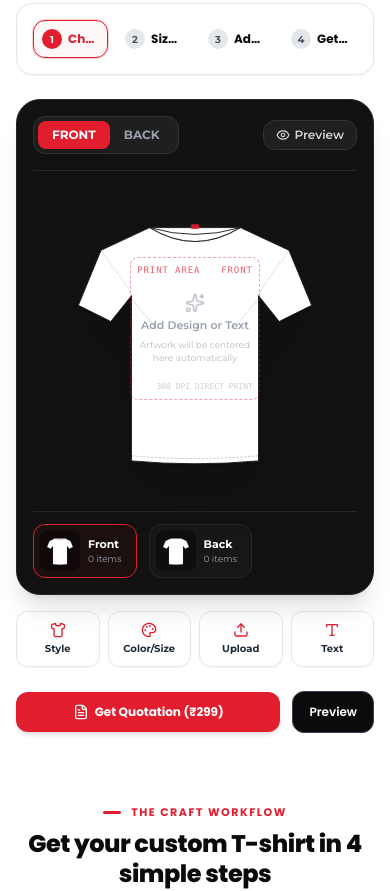
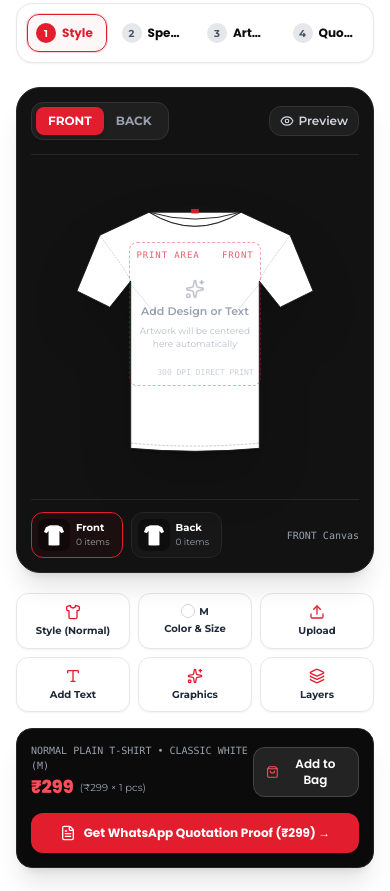
Before and after one commit to pavanstarkin-tech/sri-penusila-tsirt, a Next.js app: page /custom-printing in a window 390 px wide. Shown: the part 900-1791 px from the top of the page. Built offline with nearby package versions, Linux system fonts and the light colour scheme.

Commit message:
Enhance customize page mobile responsiveness, touch controls, and tool sheets

```diff
--- a/components/CustomizerStudio.tsx
+++ b/components/CustomizerStudio.tsx
@@ -312,15 +312,15 @@ export default function CustomizerStudio({ mode = "full" }: CustomizerStudioProp
   return (
     <div className="space-y-6">
       {/* ============================================================ */}
-      {/* 4-STEP PROGRESS HEADER                                       */}
+      {/* 4-STEP PROGRESS HEADER (Tap to open corresponding sheet)      */}
       {/* ============================================================ */}
-      <div className="bg-white rounded-2xl border border-[#E7E7E7] p-4 shadow-xs">
-        <div className="grid grid-cols-4 gap-2 sm:gap-4">
+      <div className="bg-white rounded-2xl border border-[#E7E7E7] p-2.5 sm:p-4 shadow-xs">
+        <div className="grid grid-cols-4 gap-1.5 sm:gap-4">
           {[
-            { num: 1, label: "Choose Style", sub: activeStyle.name },
-            { num: 2, label: "Size & Color", sub: `${activeColor.name} • ${selectedSize}` },
-            { num: 3, label: "Add Artwork", sub: `${frontCustomization.layers.length + backCustomization.layers.length} Layers` },
-            { num: 4, label: "Get Quotation", sub: `₹${estimatedTotalPrice}` }
+            { num: 1, label: "Style", fullLabel: "Choose Style", sub: activeStyle.name, sheet: "style" as const },
+            { num: 2, label: "Specs", fullLabel: "Size & Color", sub: `${activeColor.name} • ${selectedSize}`, sheet: "color" as const },
+            { num: 3, label: "Artwork", fullLabel: "Add Artwork", sub: `${frontCustomization.layers.length + backCustomization.layers.length} Layers`, sheet: "upload" as const },
+            { num: 4, label: "Quote", fullLabel: "Get Quotation", sub: `₹${estimatedTotalPrice}`, sheet: null }
           ].map((step) => {
             const isActive = currentStep === step.num;
             const isCompleted = currentStep > step.num;
@@ -329,7 +329,14 @@ export default function CustomizerStudio({ mode = "full" }: CustomizerStudioProp
               <button
                 key={step.num}
                 type="button"
-                onClick={() => setCurrentStep(step.num as any)}
+                onClick={() => {
+                  setCurrentStep(step.num as any);
+                  if (step.sheet) {
+                    setMobileSheet(step.sheet);
+                  } else if (step.num === 4) {
+                    handleGenerateQuotation();
+                  }
+                }}
                 className={`text-left p-2 sm:p-2.5 rounded-xl border transition-all ${
                   isActive
                     ? "bg-red-50/60 border-[#E11D2E] ring-1 ring-[#E11D2E]/20"
@@ -355,7 +362,8 @@ export default function CustomizerStudio({ mode = "full" }: CustomizerStudioProp
                       isActive ? "text-[#E11D2E]" : "text-[#0B0B0B]"
                     }`}
                   >
-                    {step.label}
+                    <span className="sm:hidden">{step.label}</span>
+                    <span className="hidden sm:inline">{step.fullLabel}</span>
                   </span>
                 </div>
                 <div className="hidden sm:block text-[10px] text-gray-500 font-mono mt-1 truncate pl-7">
@@ -442,9 +450,9 @@ export default function CustomizerStudio({ mode = "full" }: CustomizerStudioProp
         {/* CENTER COLUMN: LIVE INTERACTIVE T-SHIRT CANVAS (Col 5)       */}
         {/* ============================================================ */}
         <div className="lg:col-span-5 space-y-4">
-          <div className="bg-[#121212] rounded-3xl border border-[#262626] p-4 sm:p-6 relative shadow-xl overflow-hidden">
+          <div className="bg-[#121212] rounded-3xl border border-[#262626] p-3.5 sm:p-6 relative shadow-xl overflow-hidden">
             {/* Top Canvas Bar: Front/Back Segmented Control + Preview Mode */}
-            <div className="flex items-center justify-between gap-2 pb-4 border-b border-[#262626]">
+            <div className="flex items-center justify-between gap-2 pb-3.5 border-b border-[#262626]">
               {/* Segmented Control [ FRONT ] [ BACK ] */}
               <div className="flex items-center bg-[#1F1F1F] p-1 rounded-xl border border-[#333333]">
                 <button
@@ -453,7 +461,7 @@ export default function CustomizerStudio({ mode = "full" }: CustomizerStudioProp
                     setActiveSide("front");
                     setSelectedLayerId(null);
                   }}
-                  className={`flex items-center gap-1.5 px-3.5 py-1.5 rounded-lg text-xs font-bold transition-all ${
+                  className={`flex items-center gap-1.5 px-3 sm:px-3.5 py-1.5 rounded-lg text-xs font-bold transition-all ${
                     activeSide === "front"
                       ? "bg-[#E11D2E] text-white shadow-md"
                       : "text-gray-400 hover:text-white"
@@ -471,7 +479,7 @@ export default function CustomizerStudio({ mode = "full" }: CustomizerStudioProp
                     setActiveSide("back");
                     setSelectedLayerId(null);
                   }}
-                  className={`flex items-center gap-1.5 px-3.5 py-1.5 rounded-lg text-xs font-bold transition-all ${
+                  className={`flex items-center gap-1.5 px-3 sm:px-3.5 py-1.5 rounded-lg text-xs font-bold transition-all ${
                     activeSide === "back"
                       ? "bg-[#E11D2E] text-white shadow-md"
                       : "text-gray-400 hover:text-white"
@@ -485,18 +493,18 @@ export default function CustomizerStudio({ mode = "full" }: CustomizerStudioProp
               </div>
 
               {/* Preview Toggle & Clear Side */}
-              <div className="flex items-center gap-2">
+              <div className="flex items-center gap-1.5 sm:gap-2">
                 <button
                   type="button"
                   onClick={() => setIsPreviewMode(!isPreviewMode)}
-                  className={`flex items-center gap-1 px-3 py-1.5 rounded-xl text-xs font-semibold border transition-all ${
+                  className={`flex items-center gap-1 px-2.5 sm:px-3 py-1.5 rounded-xl text-xs font-semibold border transition-all ${
                     isPreviewMode
                       ? "bg-white text-black border-white"
                       : "bg-[#1F1F1F] text-gray-300 border-[#333333] hover:border-gray-500"
                   }`}
                 >
                   {isPreviewMode ? <EyeOff className="w-3.5 h-3.5" /> : <Eye className="w-3.5 h-3.5" />}
-                  <span>{isPreviewMode ? "Edit Mode" : "Preview"}</span>
+                  <span>{isPreviewMode ? "Edit" : "Preview"}</span>
                 </button>
 
                 {activeLayers.length > 0 && !isPreviewMode && (
@@ -513,7 +521,7 @@ export default function CustomizerStudio({ mode = "full" }: CustomizerStudioProp
             </div>
 
             {/* MAIN STAGE: The T-Shirt Mockup + Printable Region */}
-            <div className="relative w-full aspect-square max-w-[460px] mx-auto flex items-center justify-center my-2">
+            <div className="relative w-full aspect-square max-w-[340px] sm:max-w-[440px] mx-auto flex items-center justify-center my-2">
               {/* Base SVG Mockup with Shading & Folds */}
               <TshirtMockupSvg
                 styleId={selectedStyleId}
@@ -542,7 +550,7 @@ export default function CustomizerStudio({ mode = "full" }: CustomizerStudioProp
 
             {/* Bottom Surface Switcher Thumbnails */}
             <div className="pt-3 border-t border-[#262626] flex items-center justify-between">
-              <div className="flex items-center gap-3">
+              <div className="flex items-center gap-2 sm:gap-3">
                 {/* FRONT THUMBNAIL */}
                 <button
                   type="button"
@@ -550,13 +558,13 @@ export default function CustomizerStudio({ mode = "full" }: CustomizerStudioProp
                     setActiveSide("front");
                     setSelectedLayerId(null);
                   }}
-                  className={`flex items-center gap-2 p-1.5 rounded-xl border transition-all ${
+                  className={`flex items-center gap-1.5 sm:gap-2 p-1.5 rounded-xl border transition-all ${
                     activeSide === "front"
                       ? "border-[#E11D2E] bg-red-950/20"
                       : "border-[#262626] bg-[#171717] hover:border-gray-500"
                   }`}
                 >
-                  <div className="relative w-10 h-10 rounded-lg overflow-hidden bg-black/40 p-0.5">
+                  <div className="relative w-8 h-8 sm:w-10 sm:h-10 rounded-lg overflow-hidden bg-black/40 p-0.5">
                     <TshirtMockupSvg
                       styleId={selectedStyleId}
                       side="front"
@@ -567,7 +575,7 @@ export default function CustomizerStudio({ mode = "full" }: CustomizerStudioProp
                       <span className="absolute bottom-0.5 right-0.5 w-2 h-2 rounded-full bg-[#E11D2E]" />
                     )}
                   </div>
-                  <div className="text-left text-[11px] pr-2">
+                  <div className="text-left text-[10px] sm:text-[11px] pr-1.5">
                     <div className="font-bold text-white leading-tight">Front</div>
                     <div className="text-[9px] text-gray-400">
                       {frontCustomization.layers.length} items
@@ -582,13 +590,13 @@ export default function CustomizerStudio({ mode = "full" }: CustomizerStudioProp
                     setActiveSide("back");
                     setSelectedLayerId(null);
                   }}
-                  className={`flex items-center gap-2 p-1.5 rounded-xl border transition-all ${
+                  className={`flex items-center gap-1.5 sm:gap-2 p-1.5 rounded-xl border transition-all ${
                     activeSide === "back"
                       ? "border-[#E11D2E] bg-red-950/20"
                       : "border-[#262626] bg-[#171717] hover:border-gray-500"
                   }`}
                 >
-                  <div className="relative w-10 h-10 rounded-lg overflow-hidden bg-black/40 p-0.5">
+                  <div className="relative w-8 h-8 sm:w-10 sm:h-10 rounded-lg overflow-hidden bg-black/40 p-0.5">
                     <TshirtMockupSvg
                       styleId={selectedStyleId}
                       side="back"
@@ -599,7 +607,7 @@ export default function CustomizerStudio({ mode = "full" }: CustomizerStudioProp
                       <span className="absolute bottom-0.5 right-0.5 w-2 h-2 rounded-full bg-[#E11D2E]" />
                     )}
                   </div>
-                  <div className="text-left text-[11px] pr-2">
+                  <div className="text-left text-[10px] sm:text-[11px] pr-1.5">
                     <div className="font-bold text-white leading-tight">Back</div>
                     <div className="text-[9px] text-gray-400">
                       {backCustomization.layers.length} items
@@ -609,36 +617,53 @@ export default function CustomizerStudio({ mode = "full" }: CustomizerStudioProp
               </div>
 
               {/* Status Hint */}
-              <div className="text-[10px] text-gray-400 font-mono hidden sm:block">
-                Drag layer to position
+              <div className="text-[10px] text-gray-400 font-mono">
+                {activeSide.toUpperCase()} Canvas
               </div>
             </div>
           </div>
 
-          {/* Mobile-Only Toolbar (Opens Bottom Sheets) */}
-          <div className="lg:hidden grid grid-cols-4 gap-2">
+          {/* ============================================================ */}
+          {/* MOBILE 6-TOOL GRID (Fast access to all customizer features)  */}
+          {/* ============================================================ */}
+          <div className="lg:hidden grid grid-cols-3 sm:grid-cols-6 gap-2 pt-1">
             <button
               type="button"
-              onClick={() => setMobileSheet("style")}
-              className="p-2.5 bg-white border border-gray-200 rounded-xl flex flex-col items-center gap-1 text-xs font-bold text-gray-800 shadow-xs active:bg-gray-50"
+              onClick={() => {
+                setCurrentStep(1);
+                setMobileSheet("style");
+              }}
+              className="p-2.5 bg-white border border-gray-200 rounded-xl flex flex-col items-center gap-1 text-xs font-bold text-gray-800 shadow-xs active:bg-gray-50 hover:border-[#E11D2E] transition-all"
             >
               <Shirt className="w-4 h-4 text-[#E11D2E]" />
-              <span className="text-[10px]">Style</span>
+              <span className="text-[10px] truncate max-w-full">Style ({activeStyle.name.split(" ")[0]})</span>
             </button>
 
             <button
               type="button"
-              onClick={() => setMobileSheet("color")}
-              className="p-2.5 bg-white border border-gray-200 rounded-xl flex flex-col items-center gap-1 text-xs font-bold text-gray-800 shadow-xs active:bg-gray-50"
+              onClick={() => {
+                setCurrentStep(2);
+                setMobileSheet("color");
+              }}
+              className="p-2.5 bg-white border border-gray-200 rounded-xl flex flex-col items-center gap-1 text-xs font-bold text-gray-800 shadow-xs active:bg-gray-50 hover:border-[#E11D2E] transition-all"
             >
-              <Palette className="w-4 h-4 text-[#E11D2E]" />
-              <span className="text-[10px]">Color/Size</span>
+              <div className="flex items-center gap-1">
+                <span
+                  className="w-3.5 h-3.5 rounded-full border border-gray-300"
+                  style={{ backgroundColor: activeColor.hex }}
+                />
+                <span className="text-[10px]">{selectedSize}</span>
+              </div>
+              <span className="text-[10px] truncate max-w-full">Color & Size</span>
             </button>
 
             <button
               type="button"
-              onClick={() => setMobileSheet("upload")}
-              className="p-2.5 bg-white border border-gray-200 rounded-xl flex flex-col items-center gap-1 text-xs font-bold text-gray-800 shadow-xs active:bg-gray-50"
+              onClick={() => {
+                setCurrentStep(3);
+                setMobileSheet("upload");
+              }}
+              className="p-2.5 bg-white border border-gray-200 rounded-xl flex flex-col items-center gap-1 text-xs font-bold text-gray-800 shadow-xs active:bg-gray-50 hover:border-[#E11D2E] transition-all"
             >
               <Upload className="w-4 h-4 text-[#E11D2E]" />
               <span className="text-[10px]">Upload</span>
@@ -646,31 +671,84 @@ export default function CustomizerStudio({ mode = "full" }: CustomizerStudioProp
 
             <button
               type="button"
-              onClick={() => setMobileSheet("text")}
-              className="p-2.5 bg-white border border-gray-200 rounded-xl flex flex-col items-center gap-1 text-xs font-bold text-gray-800 shadow-xs active:bg-gray-50"
+              onClick={() => {
+                setCurrentStep(3);
+                setMobileSheet("text");
+              }}
+              className="p-2.5 bg-white border border-gray-200 rounded-xl flex flex-col items-center gap-1 text-xs font-bold text-gray-800 shadow-xs active:bg-gray-50 hover:border-[#E11D2E] transition-all"
             >
               <Type className="w-4 h-4 text-[#E11D2E]" />
-              <span className="text-[10px]">Text</span>
-            </button>
-          </div>
-
-          {/* Mobile Bottom Floating Action */}
-          <div className="lg:hidden flex items-center gap-3 pt-2">
-            <button
-              type="button"
-              onClick={handleGenerateQuotation}
-              className="flex-1 py-3 bg-[#E11D2E] text-white font-poppins font-bold text-xs rounded-xl shadow-md flex items-center justify-center gap-1.5"
-            >
-              <FileText className="w-4 h-4" />
-              <span>Get Quotation (₹{estimatedTotalPrice})</span>
+              <span className="text-[10px]">Add Text</span>
             </button>
 
             <button
               type="button"
-              onClick={() => setIsPreviewMode(!isPreviewMode)}
-              className="py-3 px-4 bg-[#0B0B0B] text-white font-poppins font-semibold text-xs rounded-xl border border-gray-700"
+              onClick={() => {
+                setCurrentStep(3);
+                setMobileSheet("graphics");
+              }}
+              className="p-2.5 bg-white border border-gray-200 rounded-xl flex flex-col items-center gap-1 text-xs font-bold text-gray-800 shadow-xs active:bg-gray-50 hover:border-[#E11D2E] transition-all"
             >
-              {isPreviewMode ? "Edit" : "Preview"}
+              <Sparkles className="w-4 h-4 text-[#E11D2E]" />
+              <span className="text-[10px]">Graphics</span>
+            </button>
+
+            <button
+              type="button"
+              onClick={() => {
+                setCurrentStep(3);
+                setMobileSheet("layers");
+              }}
+              className="p-2.5 bg-white border border-gray-200 rounded-xl flex flex-col items-center gap-1 text-xs font-bold text-gray-800 shadow-xs active:bg-gray-50 hover:border-[#E11D2E] transition-all relative"
+            >
+              <div className="relative">
+                <Layers className="w-4 h-4 text-[#E11D2E]" />
+                {activeLayers.length > 0 && (
+                  <span className="absolute -top-1 -right-2.5 bg-[#E11D2E] text-white text-[8px] font-bold w-3.5 h-3.5 rounded-full flex items-center justify-center">
+                    {activeLayers.length}
+                  </span>
+                )}
+              </div>
+              <span className="text-[10px]">Layers</span>
+            </button>
+          </div>
+
+          {/* ============================================================ */}
+          {/* MOBILE DOCKED ACTIONS BAR (Sticky / Floating)                 */}
+          {/* ============================================================ */}
+          <div className="lg:hidden bg-[#0B0B0B] text-white rounded-2xl border border-[#262626] p-3.5 shadow-xl space-y-3">
+            <div className="flex items-center justify-between">
+              <div>
+                <span className="text-[10px] text-gray-400 font-mono block uppercase">
+                  {activeStyle.name} • {activeColor.name} ({selectedSize})
+                </span>
+                <div className="flex items-center gap-1.5">
+                  <span className="font-poppins font-black text-lg text-[#FF4D5A]">
+                    ₹{estimatedTotalPrice}
+                  </span>
+                  <span className="text-[10px] text-gray-400">
+                    (₹{singleUnitPrice} × {quantity} pcs)
+                  </span>
+                </div>
+              </div>
+
+              <button
+                type="button"
+                onClick={handleAddToCart}
+                className="py-2 px-3 bg-white/10 hover:bg-white/20 text-white font-poppins font-semibold text-xs rounded-xl border border-white/15 flex items-center gap-1.5 transition-colors"
+              >
+                <ShoppingBag className="w-3.5 h-3.5 text-[#FF4D5A]" />
+                <span>Add to Bag</span>
+              </button>
+            </div>
+
+            <button
+              type="button"
+              onClick={handleGenerateQuotation}
+              className="w-full py-3 bg-[#E11D2E] hover:bg-[#C51322] text-white font-poppins font-bold text-xs rounded-xl shadow-lg flex items-center justify-center gap-2 transition-transform active:scale-95"
+            >
+              <FileText className="w-4 h-4" />
+              <span>Get WhatsApp Quotation Proof (₹{estimatedTotalPrice}) →</span>
             </button>
           </div>
         </div>
@@ -751,14 +829,36 @@ export default function CustomizerStudio({ mode = "full" }: CustomizerStudioProp
 
       {/* 3. Upload & Design Tools Sheet */}
       <MobileToolSheet
-        isOpen={mobileSheet === "upload" || mobileSheet === "text"}
+        isOpen={
+          mobileSheet === "upload" ||
+          mobileSheet === "text" ||
+          mobileSheet === "graphics" ||
+          mobileSheet === "layers"
+        }
         onClose={() => setMobileSheet(null)}
-        title={`Add Artwork to ${activeSide.toUpperCase()}`}
+        title={`${
+          mobileSheet === "layers"
+            ? "Manage Layers"
+            : mobileSheet === "text"
+            ? "Add Custom Text"
+            : mobileSheet === "graphics"
+            ? "Preset Graphics"
+            : "Upload Artwork"
+        } (${activeSide.toUpperCase()})`}
       >
         <DesignTools
           activeSide={activeSide}
           layers={activeLayers}
           selectedLayerId={selectedLayerId}
+          initialTab={
+            mobileSheet === "text"
+              ? "text"
+              : mobileSheet === "graphics"
+              ? "graphics"
+              : mobileSheet === "layers"
+              ? "layers"
+              : "upload"
+          }
           onSelectLayer={setSelectedLayerId}
           onAddImageLayer={(l) => {
             handleAddImageLayer(l);
--- a/components/customizer/DesignTools.tsx
+++ b/components/customizer/DesignTools.tsx
@@ -25,6 +25,7 @@ import {
   AlignRight,
   AlertCircle
 } from "lucide-react";
+import { getAssetPath } from "@/data/siteConfig";
 
 interface DesignToolsProps {
   activeSide: GarmentSide;
@@ -38,6 +39,7 @@ interface DesignToolsProps {
   onDeleteLayer: (id: string) => void;
   onDuplicateLayer: (id: string) => void;
   onReorderLayer: (id: string, direction: "up" | "down") => void;
+  initialTab?: "upload" | "text" | "graphics" | "layers";
   className?: string;
 }
 
@@ -53,9 +55,16 @@ export default function DesignTools({
   onDeleteLayer,
   onDuplicateLayer,
   onReorderLayer,
+  initialTab = "upload",
   className = ""
 }: DesignToolsProps) {
-  const [activeTab, setActiveTab] = useState<"upload" | "text" | "graphics" | "layers">("upload");
+  const [activeTab, setActiveTab] = useState<"upload" | "text" | "graphics" | "layers">(initialTab);
+
+  // Sync with initialTab if it changes from parent
+  React.useEffect(() => {
+    if (initialTab) setActiveTab(initialTab);
+  }, [initialTab]);
+
   const [uploadError, setUploadError] = useState<string | null>(null);
 
   // New text state
@@ -442,7 +451,7 @@ export default function DesignTools({
                 >
                   <div className="w-10 h-10 rounded-lg bg-gray-100 overflow-hidden relative shrink-0">
                     <img
-                      src={graphic.previewUrl}
+                      src={getAssetPath(graphic.previewUrl)}
                       alt={graphic.title}
                       className="w-full h-full object-cover group-hover:scale-110 transition-transform"
                     />
--- a/components/customizer/MobileToolSheet.tsx
+++ b/components/customizer/MobileToolSheet.tsx
@@ -1,6 +1,6 @@
 "use client";
 
-import React from "react";
+import React, { useEffect } from "react";
 import { X } from "lucide-react";
 
 interface MobileToolSheetProps {
@@ -16,15 +16,27 @@ export default function MobileToolSheet({
   title,
   children
 }: MobileToolSheetProps) {
+  // Lock body scroll when sheet is open on mobile
+  useEffect(() => {
+    if (isOpen) {
+      document.body.style.overflow = "hidden";
+    } else {
+      document.body.style.overflow = "";
+    }
+    return () => {
+      document.body.style.overflow = "";
+    };
+  }, [isOpen]);
+
   if (!isOpen) return null;
 
   return (
-    <div className="md:hidden fixed inset-0 z-50 flex items-end justify-center bg-black/60 backdrop-blur-xs transition-opacity animate-in fade-in duration-200">
+    <div className="lg:hidden fixed inset-0 z-[70] flex items-end justify-center bg-black/70 backdrop-blur-xs transition-opacity animate-in fade-in duration-200">
       {/* Backdrop tap to close */}
       <div className="absolute inset-0" onClick={onClose} />
 
       {/* Sheet Content */}
-      <div className="relative w-full max-h-[85vh] bg-white rounded-t-[28px] border-t border-gray-200 shadow-2xl flex flex-col z-10 overflow-hidden animate-in slide-in-from-bottom duration-300">
+      <div className="relative w-full max-h-[88vh] bg-white rounded-t-[28px] border-t border-gray-200 shadow-2xl flex flex-col z-10 overflow-hidden animate-in slide-in-from-bottom duration-300">
         {/* Drag Handle Bar */}
         <div className="w-12 h-1.5 bg-gray-300 rounded-full mx-auto mt-3 mb-1" />
 
@@ -44,7 +56,7 @@ export default function MobileToolSheet({
         </div>
 
         {/* Scrollable Body */}
-        <div className="p-5 overflow-y-auto max-h-[70vh] pb-8">
+        <div className="p-4 sm:p-5 overflow-y-auto max-h-[72vh] pb-8 overscroll-contain">
           {children}
         </div>
       </div>
--- a/components/customizer/PrintCanvas.tsx
+++ b/components/customizer/PrintCanvas.tsx
@@ -20,6 +20,7 @@ import {
   ZoomOut,
   Sparkles
 } from "lucide-react";
+import { siteConfig, getAssetPath } from "@/data/siteConfig";
 
 interface PrintCanvasProps {
   styleId: TshirtStyleId;
@@ -193,7 +194,7 @@ export default function PrintCanvas({
                 }}
               >
                 <img
-                  src={layer.src}
+                  src={getAssetPath(layer.src)}
                   alt="Custom Print Artwork"
                   className="w-full h-full object-contain pointer-events-none drop-shadow-sm"
                   draggable={false}
@@ -227,7 +228,7 @@ export default function PrintCanvas({
                   </svg>
                 ) : (
                   <img
-                    src={layer.src || ""}
+                    src={getAssetPath(layer.src || "")}
                     alt={layer.title}
                     className="w-full h-full object-contain pointer-events-none"
                   />
```
